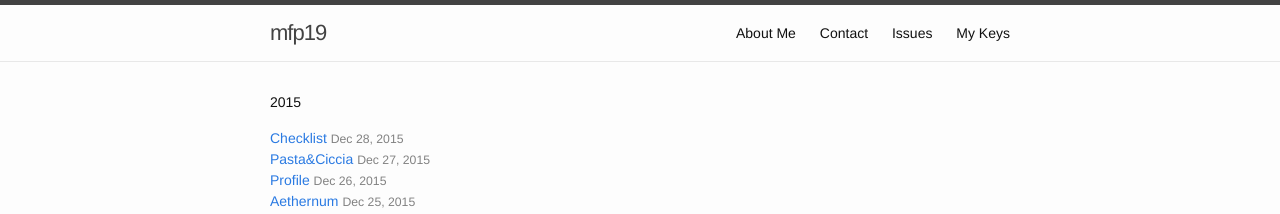
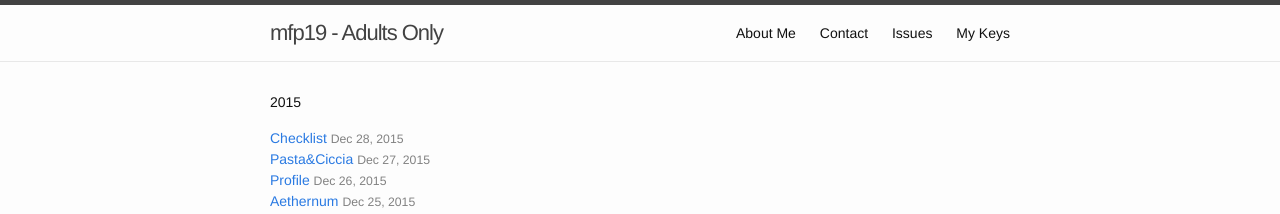
Before and after one commit to rootkovska/rootkovska.github.io, a Jekyll site: the page built from issues.html, in a window 1280 px wide. Shown: the top 214 px of the page. Built offline with Jekyll 4.4.1, drawn with Linux system fonts in a browser that asks for light colours; Markdown is read by kramdown in place of the engine named in the settings.

Commit message:
Add disclaimer

```diff
--- a/_config.yml
+++ b/_config.yml
@@ -1,5 +1,5 @@
 # Site settings
-title: mfp19
+title: mfp19 - Adults Only
 url: "http://mfp19.github.io"
 
 # Build settings
```
Also changed, not shown: _posts/2015-12-26-Profile.md (+2 -2 lines).
